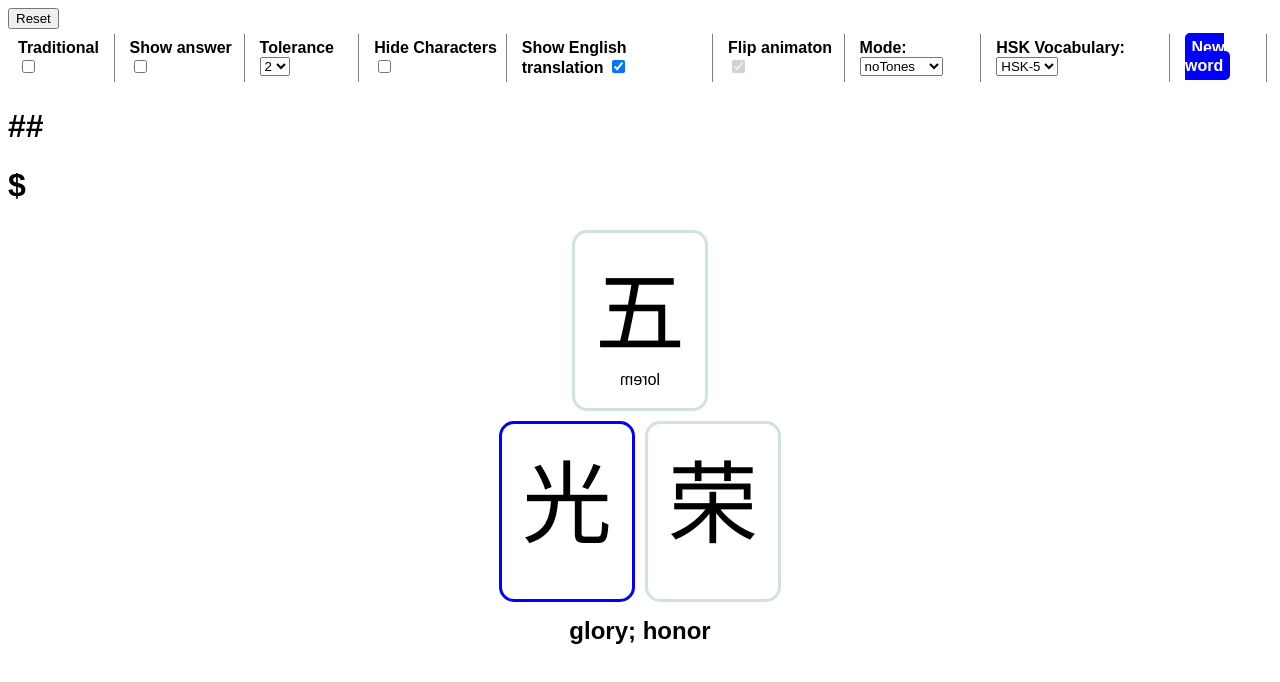
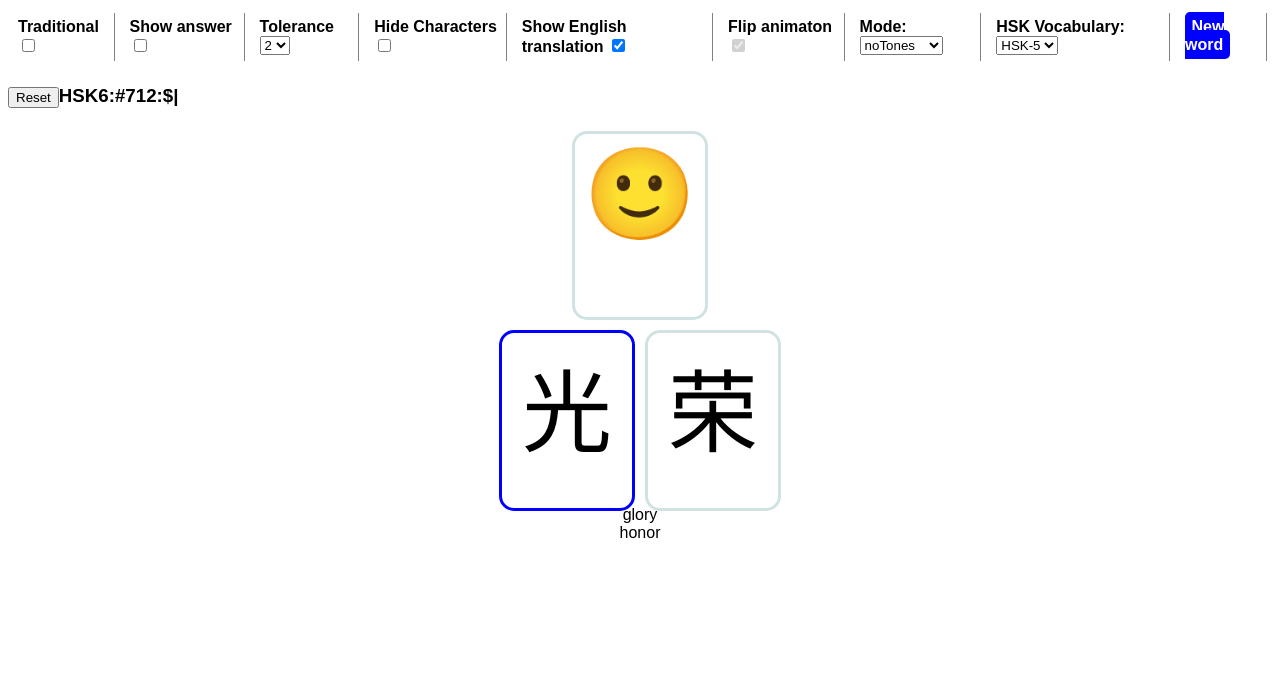
Before and after one commit to harijoel/react-hanzi-speller-2, a React (Vite) app: page / in a window 1280 px wide. Shown: the top 682 px of the page. Built offline with nearby package versions, Linux system fonts and the light colour scheme.

Commit message:
added Buddy component

```diff
--- a/src/App.tsx
+++ b/src/App.tsx
@@ -3,9 +3,11 @@ import hsk from './hsk-vocabulary/hsk-6.json'
 import ChineseWord from "./ChineseWord"
 import Settings from "./Settings"
 import { SpelledKey, Setting, HSKword } from "./types"
-import { getDynamicIndex, getWordArray, playSound, playKeypressFX, playMistakeFX, playWinFX, sylibalizeInput } from "./util"
+import { getDynamicIndex, getWordArray, playSound, playKeypressFX, playMistakeFX, playWinFX, sylibalizeInput, playTest } from "./util"
 
 import './app.css'
+import Translation from "./Translation"
+import Buddy from "./Buddy"
 
 
 function getRandomHSK(): HSKword {
@@ -141,10 +143,6 @@ function App() {
       else {
       // Handle Incorrect keypress
         playMistakeFX()
-        // // add condition here to stop adding mistake trail ######################################
-        // if (inputKeys.length > textToType.length - mistakeCountTolerance -1 ) {
-        //   return
-        // }
         setMistakeTrail(oldMistakeTrail => [...oldMistakeTrail, key])
         console.log(mistakeTrail.length)
       }
@@ -160,7 +158,7 @@ function App() {
   // Handle extra keypress
   useEffect(() => {
     if (isSpellingOver && mistakeTrail.length && mode !== "onlyTones") {
-      setInputKeys(oldInputKeys => [...oldInputKeys, {inputKey: mistakeTrail[0], correctKey: "#"}])
+      setInputKeys(oldInputKeys => [...oldInputKeys, {inputKey: mistakeTrail[0], correctKey: "..."}])
     }
   }, [isSpellingOver, mistakeTrail, mode])
 
@@ -199,14 +197,6 @@ function App() {
 
   return (
     <div>
-      <button onClick={() => {
-        setInputKeys([])
-        setRevealNos([])
-        setMistakeTrail([]) } }
-      >
-          Reset
-      </button>
-
       <Settings setInputKeys={setInputKeys}
                 setHskWord={setHskWord}
                 getRandomHSK={getRandomHSK}
@@ -216,18 +206,36 @@ function App() {
                 settings={settings}
       />
 
-      <h1>
-        {!inputKeys.length && "##"}
+      <h3 className="input-visual">
+        <button onClick={() => {
+          playTest()
+          setInputKeys([])
+          setRevealNos([])
+          setMistakeTrail([]) } }
+        >
+            Reset
+        </button>
+        {hsk.metadata.identifier}:#{hskWord.metadata.id}
+        :$
         {inputKeys.map((c, i) => {
           const color = c.correctKey == c.inputKey ? "blue" : "red"
           return (
             <span key={"header-"+i} style={{color: color}}>{c.correctKey}</span>
               )})
         }
-      </h1>
-      <h1>${mistakeTrail.map((mk, i) => <span key={"mk-"+i} style={{color: "red"}}>{mk}</span> )}</h1>
+        |{mistakeTrail.map((mk, i) => <span key={"mk-"+i} style={{color: "orange"}}>{mk}</span> )}
+      </h3>
 
-      <div className="chinesewordT"><div className="hanziT flip"><div className="characterT">五</div><div className="st back">lorem</div></div></div>
+      {/* <div className="chinesewordT"><div className="hanziT flip"><div className="characterT">五</div><div className="st back">lorem</div></div></div> */}
+      <Buddy
+        mistakeTrail={mistakeTrail}
+        revealNos={revealNos}
+        inputKeys={inputKeys}
+        showAns={showAns}
+        isSpellingOver={isSpellingOver}
+        isSpellingOverAndExtraKey={isSpellingOverAndExtraKey}
+      />
+
       <ChineseWord
         hanziPinyinArrayWord={hanziPinyinArrayWord}
         inputSylArray={inputSylArray}
@@ -242,7 +250,8 @@ function App() {
         animations={animations}
         mode={mode}
       />
-      {settings.showEnglish && <h2 style={{textAlign: "center"}}>{hskWord["translation-data"].english}</h2>}
+
+      {settings.showEnglish && <Translation translationData={hskWord["translation-data"].english} />}
 
     </div>
 
--- /dev/null
+++ b/src/Buddy.tsx
@@ -0,0 +1,71 @@
+import React from 'react'
+import { SpelledKey } from './types'
+import { countConsecutiveLastTrueValues } from './util'
+
+type BuddyProps = {
+    mistakeTrail: string[]
+    revealNos: number[]
+    inputKeys: SpelledKey[]
+    showAns: boolean
+    isSpellingOver: boolean
+    isSpellingOverAndExtraKey: boolean
+}
+
+export default function Buddy({
+    mistakeTrail,
+    revealNos,
+    inputKeys,
+    showAns,
+    isSpellingOver,
+    isSpellingOverAndExtraKey}: BuddyProps) {
+
+    let emoticon = (showAns && !inputKeys.length) ? "🧐" : "🙂" // default
+    let lastInput = inputKeys[(inputKeys?.length-1)]
+    const mistakeStreakEmoticons = ["😐", "🙁", "😥", "😰", "😨"]
+    const correctStreakEmoticons = ["😀", "😆"]
+    const correctMap = inputKeys.map(k => k?.inputKey === k?.correctKey)
+    const correctStreak = countConsecutiveLastTrueValues(correctMap)
+    const incorrectStreak = countConsecutiveLastTrueValues(correctMap.map(c => !c))
+    const mistakeStreak = mistakeTrail.length
+    const isPerfectSpelling = isSpellingOver && !correctMap.includes(false)
+    const isDisasterSpelling = isSpellingOver && !correctMap.includes(true)
+
+    if (correctStreak) {
+        emoticon = correctStreakEmoticons[correctStreak - 1] ?? "😎"
+    }
+
+    if (mistakeStreak) {
+        emoticon = mistakeStreakEmoticons[mistakeStreak - 1] ?? "🙃"
+    }
+
+    if (mistakeStreak === 42) {
+        emoticon = "👽" // Ayy LMAO
+    }
+
+    if (isPerfectSpelling) {
+        emoticon = "🥳"
+    }
+
+    if (isSpellingOverAndExtraKey) {
+        emoticon = "🤡"
+    }
+
+    if (revealNos.length) {
+        emoticon = !(incorrectStreak > 1) ? "😲" : "😳"
+    }
+
+    if (isDisasterSpelling) {
+        emoticon = "😭"
+    }
+
+
+
+    return (
+        <div className="buddy-container">
+            <div className="buddy-emotion"  >
+                <span className='emoji' onClick={() => console.log("BUDDY WAS CLICKED")}>{emoticon}</span>
+            </div>
+            {/* <div>{correctMap.map(c => c ? "o" : "x")}</div> */}
+        </div>
+    )
+}
--- a/src/Speller.tsx
+++ b/src/Speller.tsx
@@ -29,12 +29,12 @@ export default function Speller({
     const isThereNumber = mode === "withTones" || mode === "onlyTones"
     const isOnlyTones = mode === "onlyTones"
 
-    const showSpace = !spelledKeys.length && !showAns // review this for learning
+    const showSpace = !spelledKeys.length && !showAns && !isReveal && !isOnlyTones // review this for learning
 
     return (
         <div className={`speller ${isFlip ? "#back" : ""}`}>
 
-            {(!isFinish && isOnlyTones) && <span>{pinyinRoman}</span> }
+            {(!isFinish && isOnlyTones) && <span>{pinyinRoman.replace(/v/g, 'ü')}</span> }
 
             {spelledKeys.map((sKey, i) => {
                 return (
--- /dev/null
+++ b/src/Translation.tsx
@@ -0,0 +1,12 @@
+import React from 'react'
+
+type TranslationProps = {
+    translationData: string
+}
+
+export default function Translation({translationData}: TranslationProps) {
+    const translations = translationData.split("; ")
+    return (
+        <div className="translation-container">{translations.map(tran => <div className='translation'>{tran}</div>)}</div>
+    )
+}
--- a/src/app.css
+++ b/src/app.css
@@ -1,10 +1,18 @@
 body {
     font-family: Arial, Helvetica, sans-serif;
+}
+
+.buddy {
+    margin: auto auto;
 }
 
 .settings {
     color: black;
     display: flex;
+}
+
+.translation-container {
+    text-align: center;
 }
 
 .form-group {
@@ -14,22 +22,27 @@ body {
     font-weight: bold;
 }
 
-.chineseword, .chinesewordT {
+.chineseword, .chinesewordT, .buddy-container {
     display: flex;
     justify-content: center;
 }
 
-.hanzi, .hanziT {
+.hanzi, .hanziT, .buddy-emotion {
     text-align: center;
     margin: 5px;
     width: 130px;
     height: 175px;
     border: 3px solid rgb(208, 226, 225);
+    background-color: white;
     border-radius: 15px;
 
     transform: perspective(1000px) rotateY(var(--rotate-y, 0));
     transform-style: preserve-3d;
     transition: 180ms
+}
+
+.emoji {
+    cursor: pointer;
 }
 
 .hanzi.flip {
@@ -44,7 +57,7 @@ body {
     transform: rotateY(180deg);
 }
 
-.character, .characterT {
+.character, .characterT, .buddy-emotion {
     font-size: 90px;
     backface-visibility: hidden;
     padding-top: 8px;
--- a/src/util.tsx
+++ b/src/util.tsx
@@ -5,6 +5,7 @@ import mistakeSound from "./assets/mistake.wav"
 import winSound from "./assets/correctpass.wav"
 import oldKeyboardSound from "./assets/oldkeyboardpress.wav"
 import hardtyewriterhitSound from "./assets/hardtypewriterhit.wav"
+import magicSound from "./assets/magicfx.wav"
 
 export function getWordArray(
     wordHanzi: [string, string],
@@ -135,9 +136,23 @@ export function getDynamicIndex(inputSylArray: SpelledKey[][], textToTypeSyl_Arr
     return normalIndex
 }
 
+export function countConsecutiveLastTrueValues(arr: boolean[]): number {
+    let count = 0;
+    for (let i = arr.length - 1; i >= 0; i--) {
+      if (arr[i]) {
+        count++;
+      } else {
+        break;
+      }
+    }
+    return count;
+}
+
 export function playSound(sound: string) {
     new Audio(sound).play()
 }
+
+export const playTest = () => playSound(magicSound)
 
 export function playKeypressFX() {
     new Audio(hardtyewriterhitSound).play()
```
Also changed, not shown: 1 other file (tests, documents, lock files or other folders).
